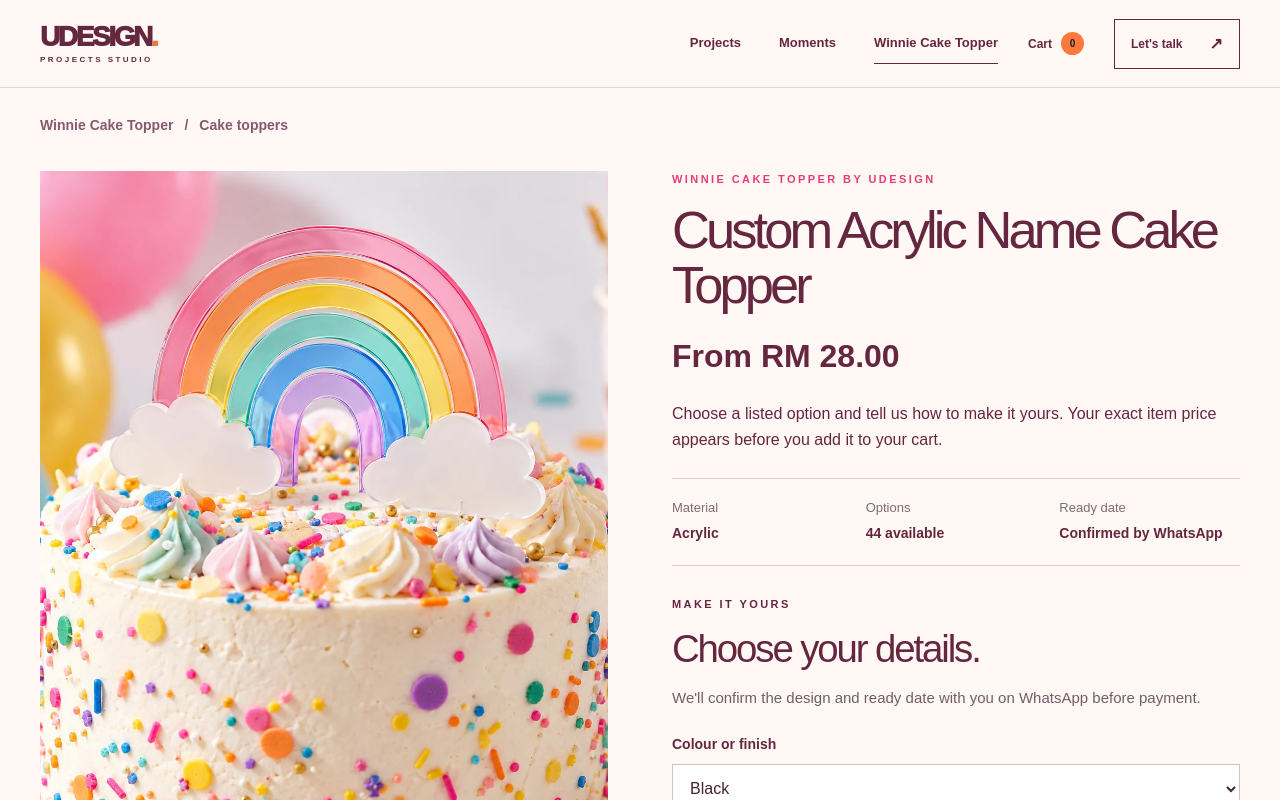
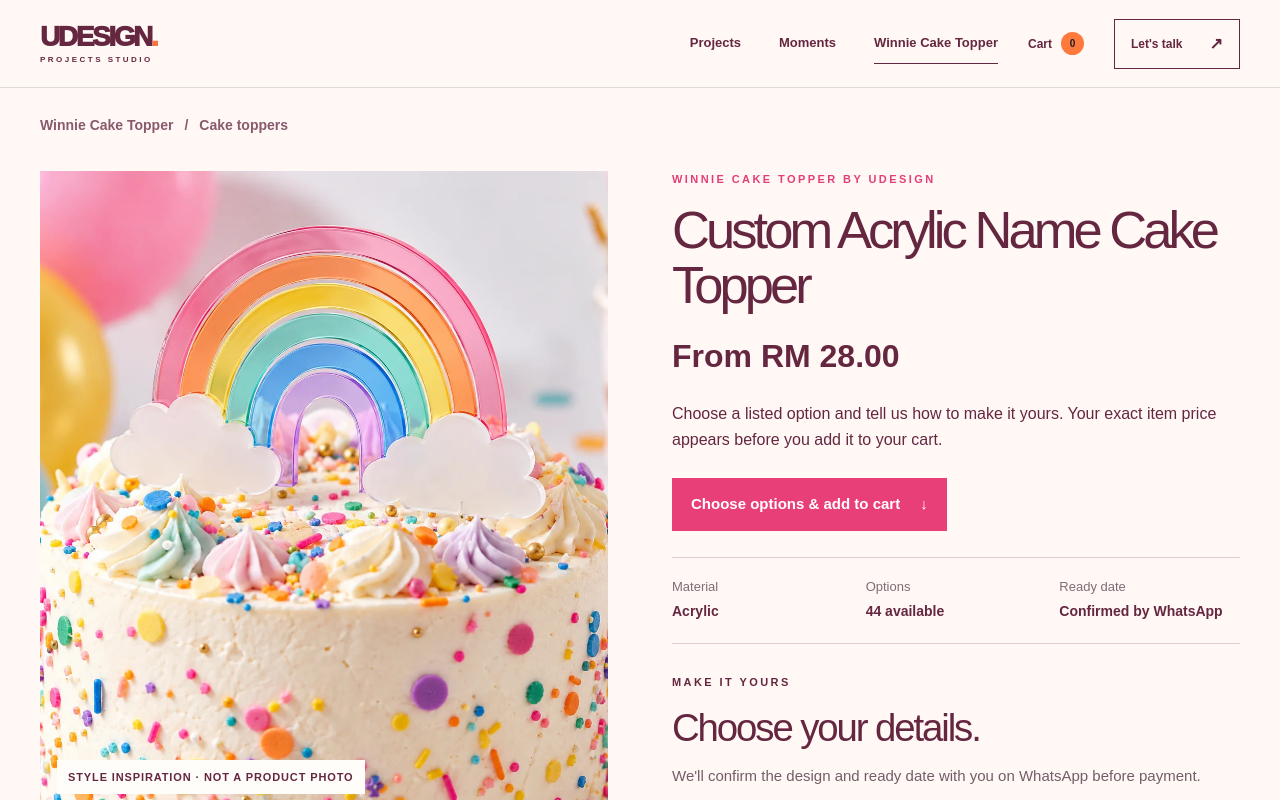
Before and after one commit to winniep88/udesign-website, a Next.js app: page /winnie-cake-topper/4911844020 in a window 1280 px wide. Shown: the top 800 px of the page. Built offline with nearby package versions, Linux system fonts and the light colour scheme.

Commit message:
Make Winnie cart action easy to find

```diff
--- a/app/winnie-cake-topper/[id]/page.tsx
+++ b/app/winnie-cake-topper/[id]/page.tsx
@@ -36,7 +36,7 @@ export default async function WinnieProductPage({ params }: ProductPageProps) {
         <nav className="winnie-product__breadcrumbs" aria-label="Breadcrumb"><Link href="/winnie-cake-topper/">Winnie Cake Topper</Link><span aria-hidden="true">/</span><Link href="/winnie-cake-topper/#products">Cake toppers</Link></nav>
         <div className="winnie-product__layout">
           <div className="winnie-product__visual">
-            <div className="winnie-product__image"><Image src="/images/winnie.webp" alt="Celebration cake topper style inspiration; the finished product is personalised for each order" fill sizes="(max-width: 800px) 100vw, 46vw" priority /></div>
+            <div className="winnie-product__image"><Image src="/images/winnie.webp" alt="Celebration cake topper style inspiration; the finished product is personalised for each order" fill sizes="(max-width: 800px) 100vw, 46vw" priority /><span className="winnie-product__image-label">STYLE INSPIRATION · NOT A PRODUCT PHOTO</span></div>
             <p><strong>Style inspiration</strong> · Your finished topper will be made to your chosen option. We&apos;ll confirm the design with you. <a href="https://www.instagram.com/winniecaketopper/" target="_blank" rel="noopener noreferrer">See real toppers on Instagram ↗</a></p>
           </div>
           <div className="winnie-product__content">
@@ -44,6 +44,7 @@ export default async function WinnieProductPage({ params }: ProductPageProps) {
             <h1>{product.name}</h1>
             <p className="winnie-product__price">{min === max ? formatRinggit(min) : `From ${formatRinggit(min)}`}</p>
             <p className="winnie-product__lead">Choose a listed option and tell us how to make it yours. Your exact item price appears before you add it to your cart.</p>
+            <a className="winnie-product__jump" href="#customise">Choose options &amp; add to cart <span aria-hidden="true">↓</span></a>
             {(id === "15839023675" || id === "14939532339") && <p className="winnie-product__style-note">We have two wedding topper listings with different size choices. Please send us a reference photo on WhatsApp so we can confirm the exact design.</p>}
             <div className="winnie-product__facts">
               {material && <p><span>Material</span><strong>{material}</strong></p>}
--- a/app/winnie-product.css
+++ b/app/winnie-product.css
@@ -5,6 +5,7 @@
 .winnie-product__visual { position:sticky; top:26px; }
 .winnie-product__image { position:relative; min-height:640px; background:#ffdbde; overflow:hidden; }
 .winnie-product__image img { object-fit:cover; }
+.winnie-product__image-label { position:absolute; left:17px; bottom:17px; z-index:1; max-width:calc(100% - 34px); padding:9px 11px; background:#fffdf9; color:#652640; font-size:11px; font-weight:900; letter-spacing:.08em; }
 .winnie-product__visual > p { margin:14px 0 0; color:#715d66; font-size:14px; line-height:1.55; }
 .winnie-product__visual > p strong { color:#652640; }
 .winnie-product__visual > p a,.winnie-instagram-link { color:#aa285c; font-weight:800; text-decoration:underline; text-underline-offset:3px; }
@@ -14,6 +15,8 @@
 .winnie-product__content h1 { margin:14px 0 20px; font-size:clamp(40px,4.1vw,66px); line-height:1.05; letter-spacing:-.075em; overflow-wrap:anywhere; }
 .winnie-product__price { margin:0 0 21px; font-size:clamp(24px,2.5vw,34px); font-weight:900; }
 .winnie-product__lead { max-width:650px; margin:0 0 25px; font-size:16px; line-height:1.65; }
+.winnie-product__jump { display:flex; align-items:center; justify-content:space-between; gap:20px; width:max-content; max-width:100%; margin:0 0 26px; padding:15px 19px; background:#e93f78; color:#fff; font-size:15px; font-weight:900; text-decoration:none; }
+.winnie-product__jump:hover { background:#bf2759; }
 .winnie-product__style-note { margin:0 0 24px; padding:13px 16px; background:#fff0e3; font-size:14px; line-height:1.55; }
 .winnie-product__facts { display:grid; grid-template-columns:repeat(3,minmax(0,1fr)); gap:13px; padding:19px 0 22px; border-top:1px solid #e5cbd3; border-bottom:1px solid #e5cbd3; }
 .winnie-product__facts p { display:grid; gap:6px; margin:0; }
--- a/components/WinnieProductForm.tsx
+++ b/components/WinnieProductForm.tsx
@@ -72,7 +72,7 @@ export function WinnieProductForm({ product }: { product: CatalogProduct }) {
   if (!selected) return <p>This topper is temporarily unavailable. Please contact us for a custom request.</p>;
 
   return (
-    <form className="winnie-product-form" onSubmit={submit}>
+    <form className="winnie-product-form" id="customise" onSubmit={submit}>
       <div className="winnie-product-form__intro">
         <p className="eyebrow">MAKE IT YOURS</p>
         <h2>Choose your details.</h2>
```
